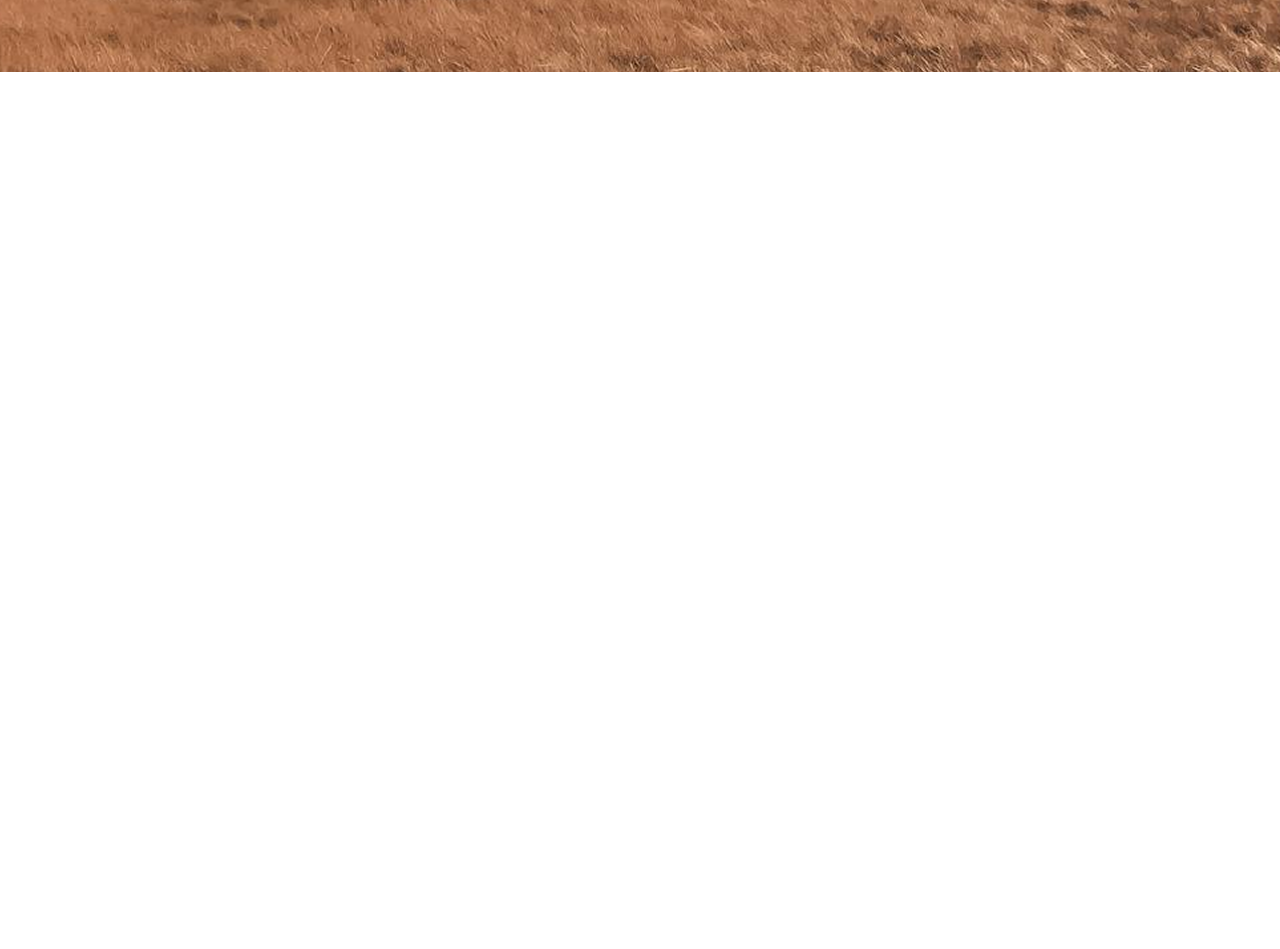
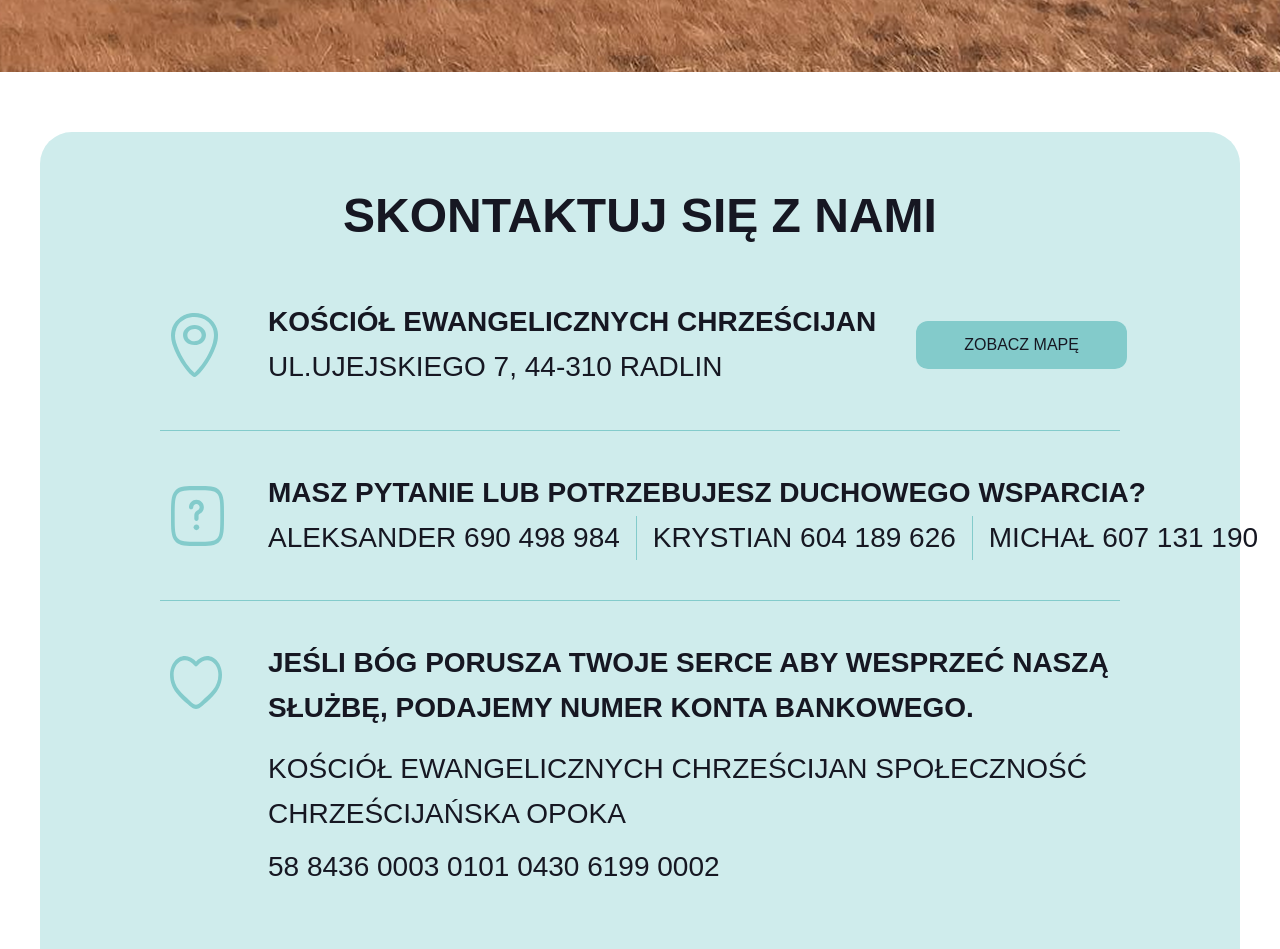
Before and after one commit to schier-jonasz/Opoka, a Vue app: page / in a window 1280 px wide. Shown: the part 4460-5409 px from the top of the page. Before the commit the page ends 4592 px from the top, so only its background shows below. Built offline with nearby package versions, Linux system fonts and the light colour scheme; the HTML template or start-up script is replaced by a standard one.

Commit message:
feat: Add Contact section

```diff
--- a/src/App.vue
+++ b/src/App.vue
@@ -6,6 +6,7 @@ import AboutUs from "@/components/AboutUs.vue";
 import ChildrenMeetings from "@/components/ChildrenMeetings.vue";
 import Creed from "@/components/Creed.vue";
 import Feed from "@/components/Feed.vue";
+import Contact from "@/components/Contact.vue";
 </script>
 
 <template>
@@ -17,6 +18,7 @@ import Feed from "@/components/Feed.vue";
     <ChildrenMeetings />
     <Creed />
     <Feed />
+    <Contact />
   </main>
 </template>
 
--- /dev/null
+++ b/src/components/Contact.vue
@@ -0,0 +1,48 @@
+<template>
+  <section class="rounded-t-4xl bg-secondary mx-10 py-[60px] flex flex-col items-center justify-center">
+    <h3 class="font-bold text-5xl">SKONTAKTUJ SIĘ Z NAMI</h3>
+    <div class="w-[960px] mt-[60px] flex flex-col">
+      <div class="flex items-center gap-10 pb-10 border-b border-primary">
+        <img src="@/assets/img/pin.svg" alt="Pin" class="flex-shrink-0" />
+        <div class="flex-1">
+          <h4 class="text-nowrap">KOŚCIÓŁ EWANGELICZNYCH CHRZEŚCIJAN</h4>
+          <p>UL.UJEJSKIEGO 7, 44-310 RADLIN</p>
+        </div>
+        <Button hover-variant="outlined" class="flex-shrink-0">ZOBACZ MAPĘ</Button>
+      </div>
+      <div class="flex items-center gap-10 py-10 border-b border-primary">
+        <img src="@/assets/img/question-mark.svg" alt="Question mark" class="flex-shrink-0" />
+        <div class="flex-1">
+          <h4>MASZ PYTANIE LUB POTRZEBUJESZ DUCHOWEGO WSPARCIA?</h4>
+          <div class="flex text-nowrap divide-x divide-primary">
+            <p class="pr-4">ALEKSANDER 690 498 984</p>
+            <p class="px-4">KRYSTIAN 604 189 626</p>
+            <p class="pl-4">MICHAŁ 607 131 190</p>
+          </div>
+        </div>
+      </div>
+      <div class="flex items-start gap-10 pt-10">
+        <img src="@/assets/img/heart.svg" alt="Heart" class="flex-shrink-0 mt-2" />
+        <div class="flex-1">
+          <h4 class="mb-4">JEŚLI BÓG PORUSZA TWOJE SERCE ABY WESPRZEĆ NASZĄ SŁUŻBĘ, PODAJEMY NUMER KONTA BANKOWEGO.</h4>
+          <p class="mb-2">KOŚCIÓŁ EWANGELICZNYCH CHRZEŚCIJAN SPOŁECZNOŚĆ CHRZEŚCIJAŃSKA OPOKA</p>
+          <p>58 8436 0003 0101 0430 6199 0002</p>
+        </div>
+      </div>
+    </div>
+  </section>
+</template>
+<script setup lang="ts">
+
+import Button from "@/components/Button.vue";
+</script>
+<style scoped>
+h4 {
+  font-weight: 700;
+  font-size: 28px;
+}
+
+p {
+  font-size: 28px;
+}
+</style>
```
Also changed, not shown: src/assets/img/heart.svg (renamed from src/assets/img/hearth.svg).
